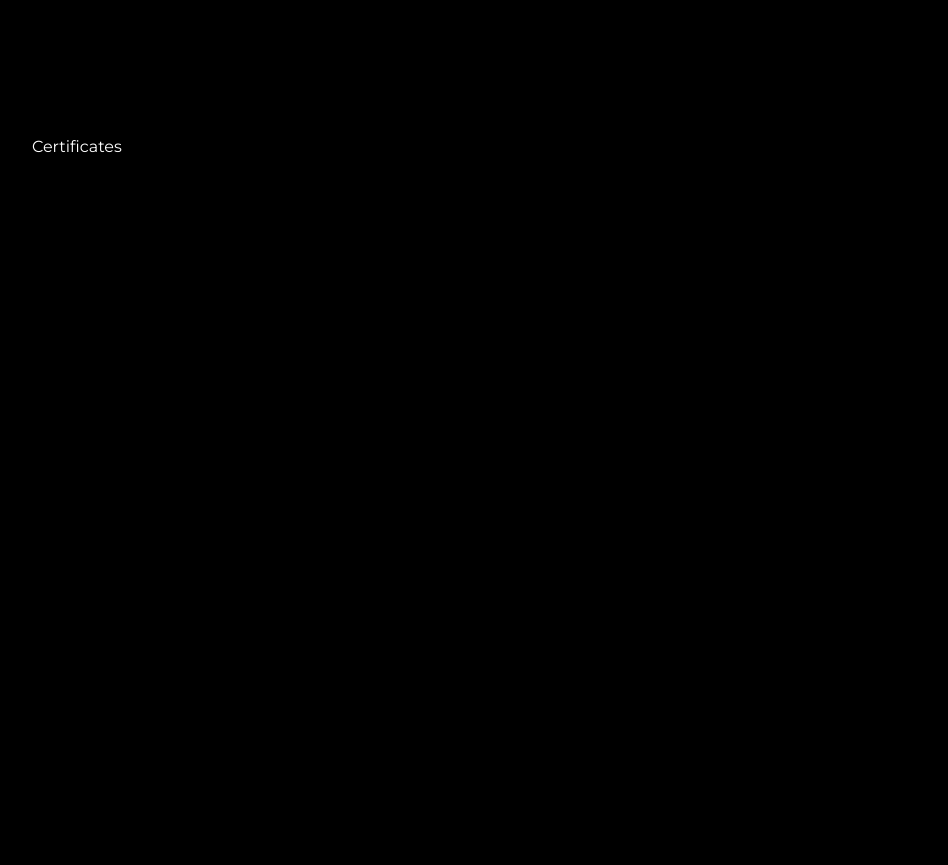
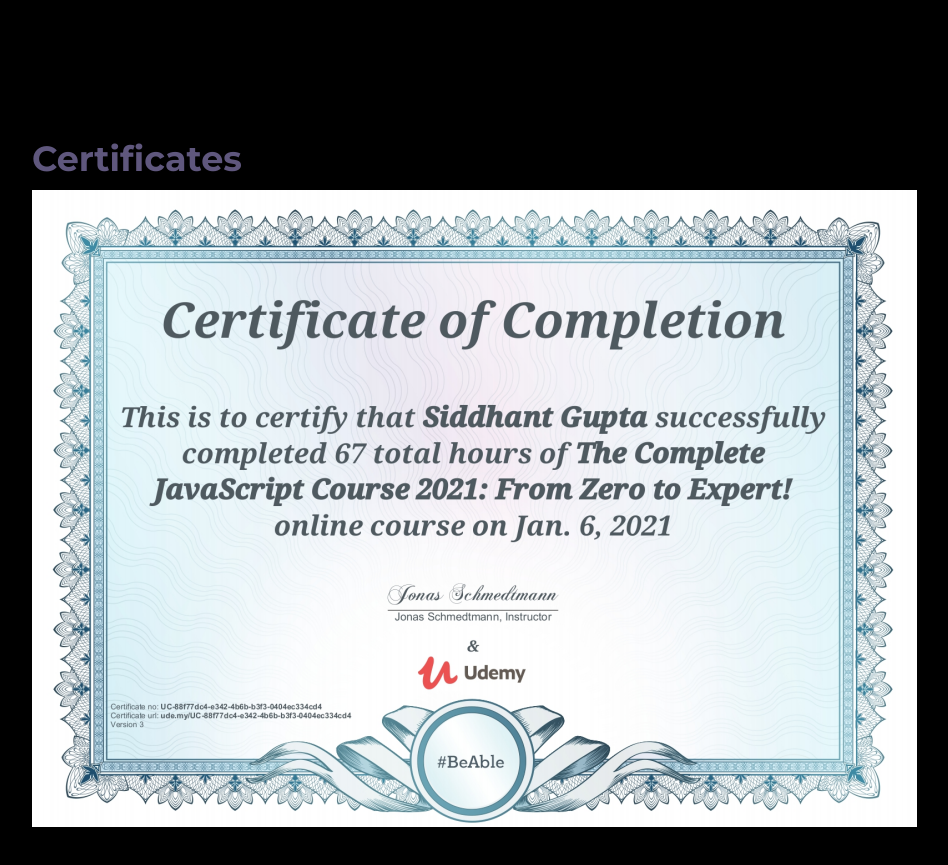
Before and after one commit to siddhantguptain/sg_v3, a React (Create React App) app: page / in a window 1280 px wide. Shown: the part 1780-2645 px from the top of the page, without its empty margins (98-1046 px from the left). Built offline with nearby package versions, Linux system fonts and the light colour scheme.

Commit message:
Checked the Img with Variable

```diff
--- a/src/components/Certificates/Certificates.js
+++ b/src/components/Certificates/Certificates.js
@@ -1,12 +1,39 @@
 import React from 'react';
 import style from "./Certificates.module.css";
+
+import MERN from "../../Assets/MERN.png";
+import REACTJS from "../../Assets/REACTJS.png";
+import JS from "../../Assets/JS.png";
+import WEBDEV from "../../Assets/WEBDEV.png";
+
+const CertificatesDATA =[
+    {
+        src:MERN,
+        title:"The MERN FullStack Guide",
+    },
+    {
+        src:REACTJS,
+        title:"React - The Complete Guide",
+    },
+    {
+        src:JS,
+        title:"JavaScript - Zero to Expert!",
+    },
+    {
+        src:WEBDEV,
+        title:"Web Development BootCamp",
+    },
+] ;
+
 const CERTIFICATES  = () =>{
     return(
         <div className={style.container}>
             <div className={style.heading}>
                 Certificates
             </div>
-            <div className={style.displayContainer}></div>
+            <div className={style.displayContainer}>
+                    <img src={JS} />
+            </div>
         </div>
     );
 }
--- a/src/components/Certificates/Certificates.module.css
+++ b/src/components/Certificates/Certificates.module.css
@@ -1,3 +1,11 @@
 .container{
     min-height: 100vh;
 }
+
+.heading{
+        font-size: 35px;
+        margin-bottom: 1%;
+        opacity: 0.5;
+        font-weight: 700;
+        color: #BEADFA;
+}
```
